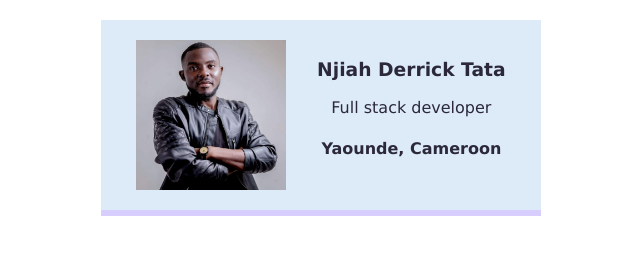
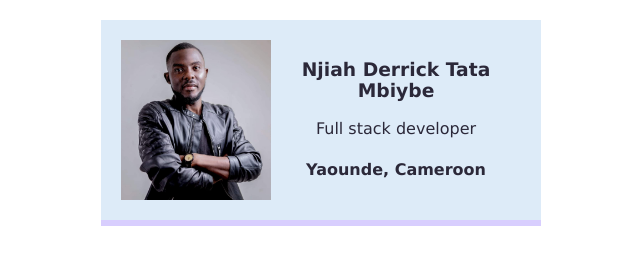
Before and after one commit to NjiahDerrick/business-card, a plain HTML site: page index.html in a window 1280 px wide. Shown: the whole page, without its empty margins (319-959 px from the left). Drawn offline with Linux system fonts and the light colour scheme.

Commit message:
Mbiybe was added in the name.

```diff
--- a/index.html
+++ b/index.html
@@ -8,7 +8,7 @@
    <div class="card">
        <img src="me.jpg" alt="njiah at the Playce" class="avatar">
      <div >
-       <h3>Njiah Derrick Tata</h3>
+       <h3>Njiah Derrick Tata  Mbiybe</h3>
        <p>Full stack developer</p>
        <h4>Yaounde, Cameroon</h4>
      </div>
```
